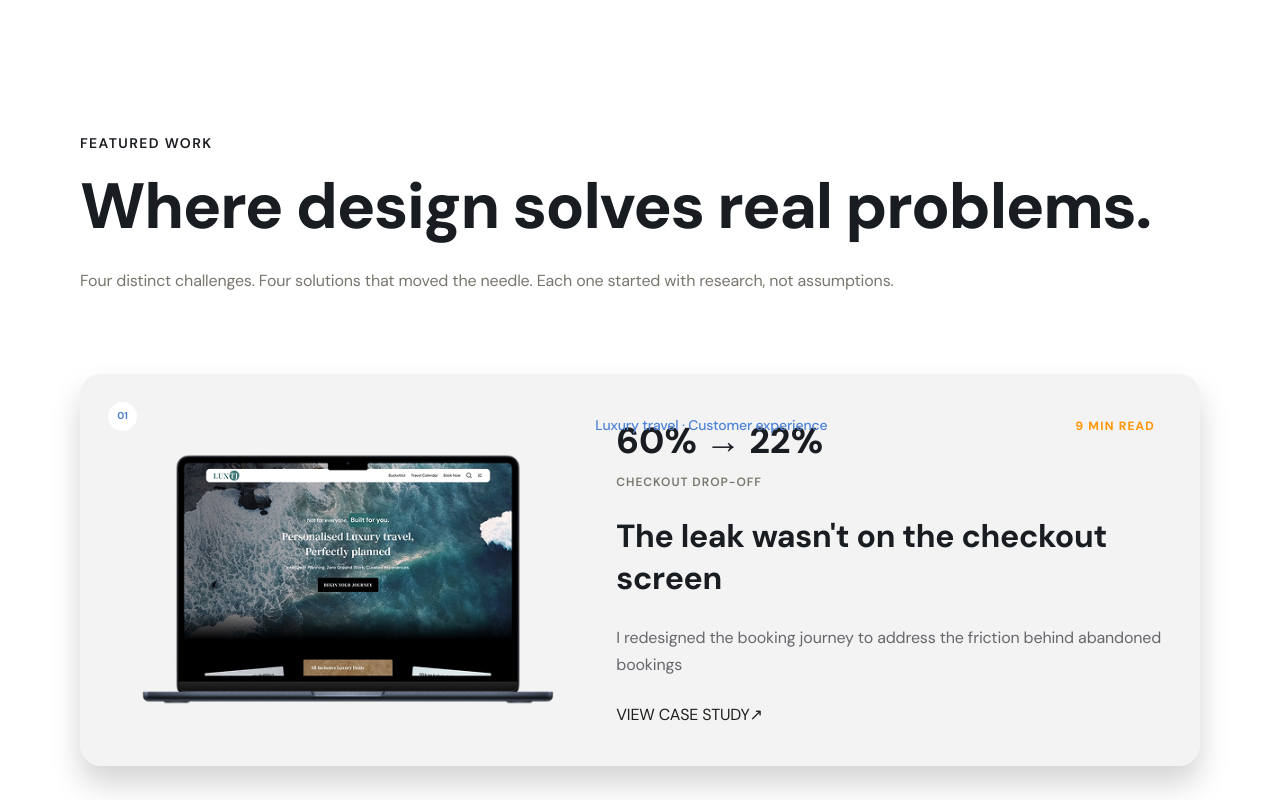
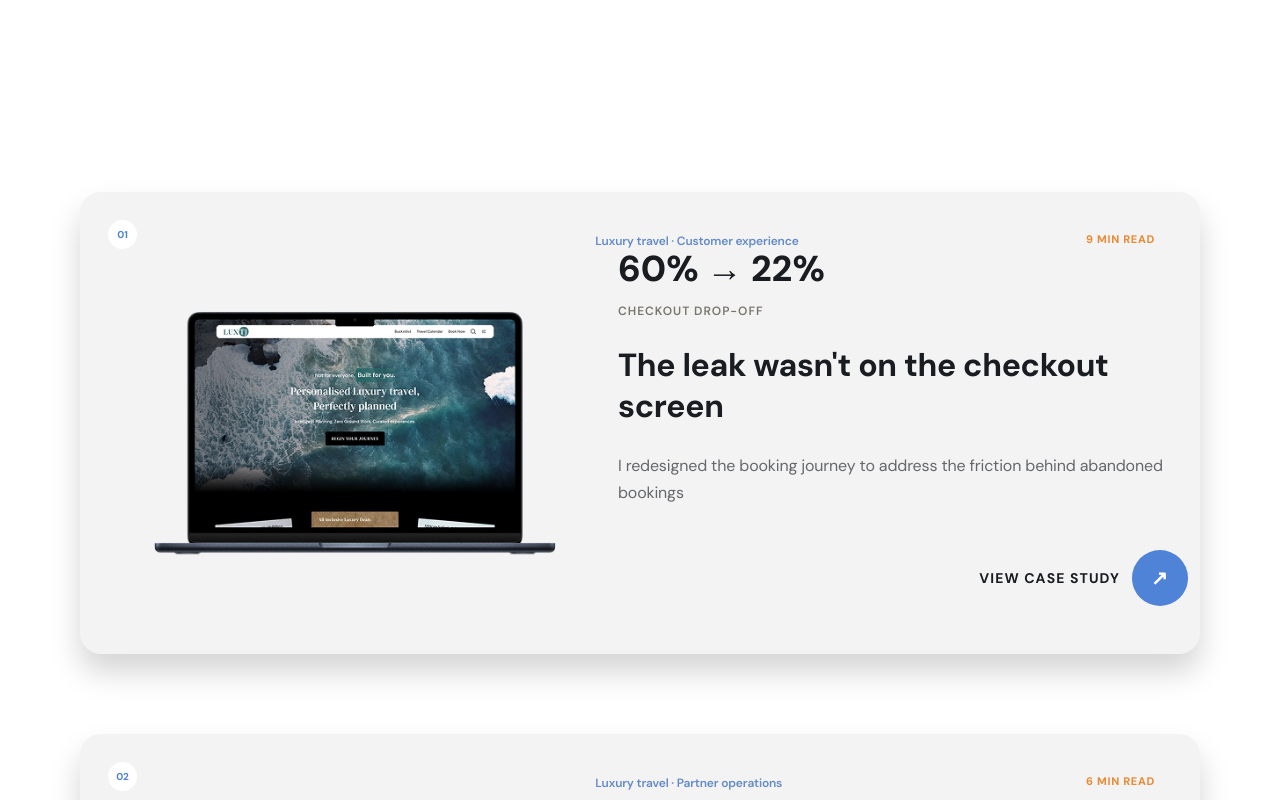
Before and after one commit to Akshayux/akshay-portfolio, a Next.js app: page / in a window 1280 px wide. Shown: the part 940-1740 px from the top of the page. Built offline with nearby package versions, Linux system fonts and the light colour scheme.

Commit message:
Remove duplicate Featured Work Primary section - keep only Projects Showcase

```diff
--- a/app/page.tsx
+++ b/app/page.tsx
@@ -22,37 +22,7 @@ export default function Home(){return <PageFrame>
     </div>
   </section>
 
-  {/* Featured Work - Primary */}
-  <section className="featured-work-primary shell reveal">
-    <div className="featured-work-header">
-      <div className="featured-work-label">Featured Work</div>
-      <h2>Where design solves real problems.</h2>
-      <p>Four distinct challenges. Four solutions that moved the needle. Each one started with research, not assumptions.</p>
-    </div>
-
-    <div className="featured-work-card-primary">
-      <div className="featured-work-card-number">01</div>
-      <div className="featured-work-card-category">Luxury travel · Customer experience</div>
-      <div className="featured-work-card-readtime">9 MIN READ</div>
-
-      <div className="featured-work-card-visual">
-        <img src="/luxtj.png" alt="LUXTJ project" />
-      </div>
-      <div className="featured-work-card-content">
-        <div className="featured-work-card-metric">60% → 22% <span>CHECKOUT DROP-OFF</span></div>
-        <h3>The leak wasn't on the checkout screen</h3>
-        <p className="featured-work-card-description">I redesigned the booking journey to address the friction behind abandoned bookings</p>
-        <div className="featured-work-card-footer">
-          <Link href="/work/luxtj" className="featured-work-card-cta-link">
-            VIEW CASE STUDY
-            <span className="featured-work-card-arrow">↗</span>
-          </Link>
-        </div>
-      </div>
-    </div>
-  </section>
-
-{/* All Projects - Case Studies */}
+  {/* All Projects - Case Studies */}
   <section className="projects-showcase shell reveal">
     <div className="project-showcase-card project-showcase-1">
       <div className="project-showcase-number">01</div>
```
